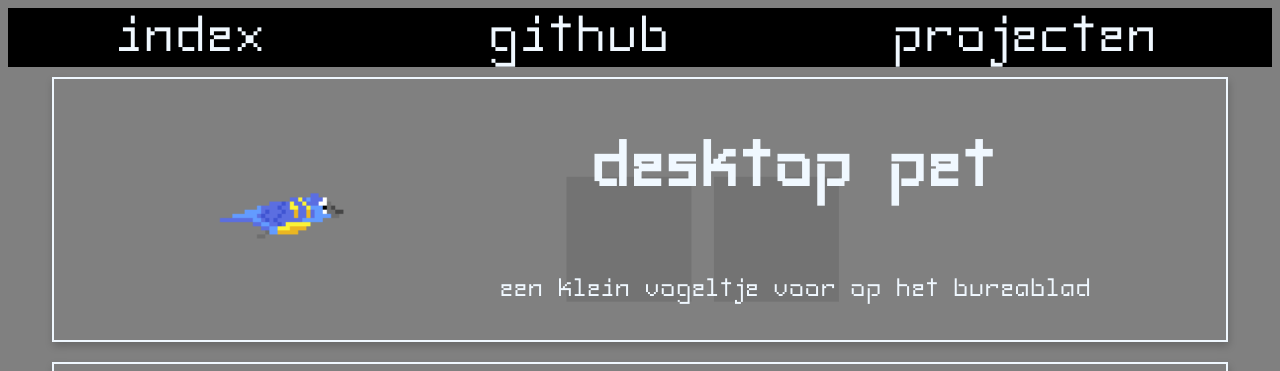
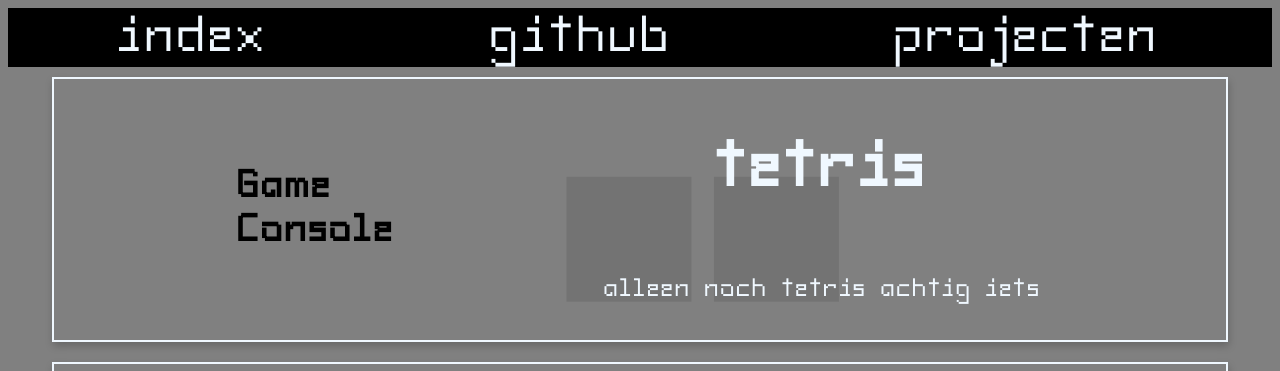
Before and after one commit to niels1020/niels1020.github.io, a website: page projects.html in a window 1280 px wide. Shown: the top 371 px of the page. Drawn offline with Linux system fonts and the light colour scheme.

Commit message:
Update projects.html

```diff
--- a/projects.html
+++ b/projects.html
@@ -14,6 +14,16 @@
 <body>
 <div id="navbar"></div>
 <div class="vertical">
+    <div class="frame_horizontal">
+        <div>
+            <h2>Game Console</h2>
+        </div>
+        <div class="vertical">
+            <h1><a
+                    href="https://github.com/niels1020/niels1020.github.io">tetris</a></h1>
+            <p>alleen noch tetris achtig iets</p>
+        </div>
+    </div>
     <div class="frame_horizontal">
         <div>
             <img src="assets/desktop_pet.png" alt="vogeltje">
```
